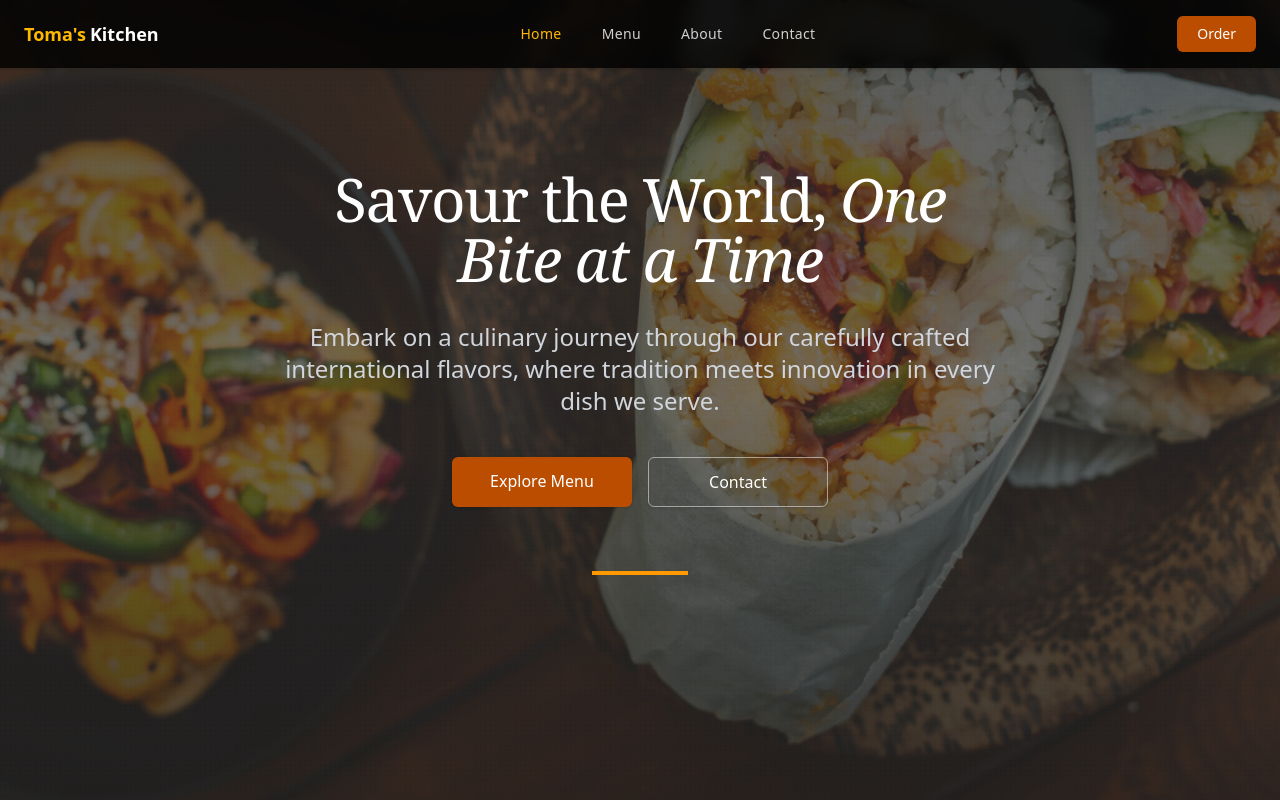
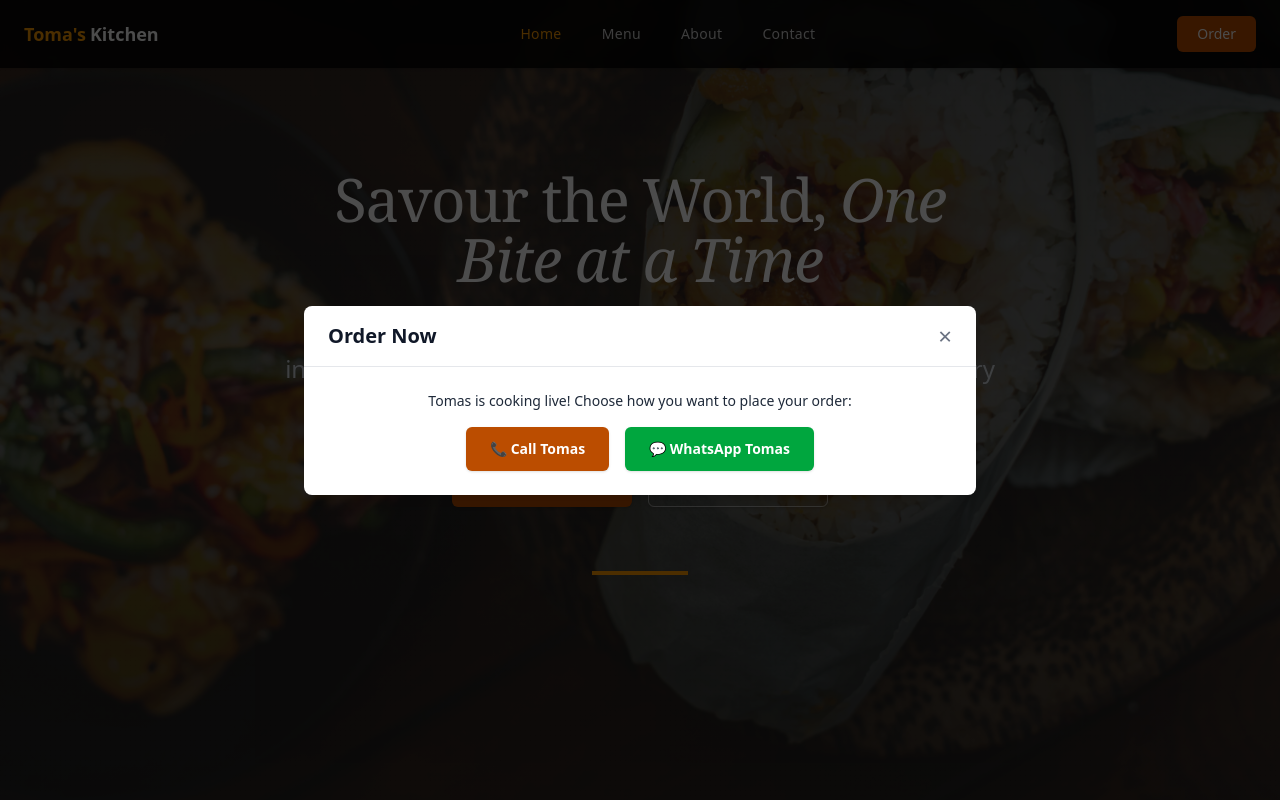
Before and after one commit to KonstantinasGucul/Tomas-Kitchen, a React (Vite) app: page / in a window 1280 px wide. Both pictures are taken after a click on the button "Order". Shown: the top 800 px of the page. Built offline with nearby package versions, Linux system fonts and the light colour scheme.

Commit message:
Add working Order modal in Navbar with Call and WhatsApp options

```diff
--- a/src/components/Navbar.jsx
+++ b/src/components/Navbar.jsx
@@ -3,7 +3,7 @@
 import { useState, useEffect } from 'react';
 import { Menu, X } from 'lucide-react';
 
-export default function Navbar() {
+export default function Navbar({ onOpenOrder }) {
   const [isMenuOpen, setIsMenuOpen] = useState(false);
   const [activeSection, setActiveSection] = useState('');
 
@@ -50,7 +50,7 @@ export default function Navbar() {
           className="flex items-center space-x-1"
           aria-label="Home"
         >
-          <span className="text-lg font-semibold text-amber-400 drop-shadow-md">
+          <span className="text-lg font-semibold text-amber-500 drop-shadow-md">
             Toma's
           </span>
           <span className="text-lg font-semibold text-white drop-shadow-md">
@@ -66,7 +66,7 @@ export default function Navbar() {
               href={`#${key}`}
               onClick={(e) => handleNavClick(e, key)}
               className={`${
-                activeSection === key ? 'text-amber-400' : 'text-white/80'
+                activeSection === key ? 'text-amber-500' : 'text-white/80'
               } hover:text-amber-700 transition-all duration-300 ease-in-out cursor-pointer capitalize`}
             >
               {key.charAt(0).toUpperCase() + key.slice(1)}
@@ -77,8 +77,9 @@ export default function Navbar() {
         {/* Desktop Order Button */}
         <div className="hidden md:flex">
           <button
+            onClick={onOpenOrder}
             aria-label="Order now"
-            className="px-5 py-2 text-sm font-medium bg-amber-700 hover:bg-amber-400 text-white rounded-md shadow transition-all duration-300 ease-in-out cursor-pointer"
+            className="px-5 py-2 text-sm font-medium bg-amber-700 hover:bg-amber-500 text-white rounded-md shadow transition-all duration-300 ease-in-out cursor-pointer"
           >
             Order
           </button>
@@ -117,8 +118,9 @@ export default function Navbar() {
           ))}
 
           <button
+            onClick={onOpenOrder}
             aria-label="Order now"
-            className="w-full mt-2 px-4 py-2 bg-amber-600 hover:bg-amber-700 text-white rounded-md shadow transition-all duration-300 ease-in-out cursor-pointer"
+            className="w-full mt-2 px-4 py-2 bg-amber-600 hover:bg-amber-400 text-white rounded-md shadow transition-all duration-300 ease-in-out cursor-pointer"
           >
             Order
           </button>
--- /dev/null
+++ b/src/components/OrderModalContent.jsx
@@ -0,0 +1,25 @@
+export default function OrderModalContent() {
+  return (
+    <div className="space-y-4 text-center">
+      <p className="text-gray-800">
+        Tomas is cooking live! Choose how you want to place your order:
+      </p>
+      <div className="flex flex-col sm:flex-row justify-center gap-4">
+        <a
+          href="tel:+447925622897"
+          className="px-6 py-3 bg-amber-700 hover:bg-amber-800 text-white rounded-md font-semibold shadow transition"
+        >
+          📞 Call Tomas
+        </a>
+        <a
+          href="https://wa.me/447925622897"
+          target="_blank"
+          rel="noopener noreferrer"
+          className="px-6 py-3 bg-green-600 hover:bg-green-700 text-white rounded-md font-semibold shadow transition"
+        >
+          💬 WhatsApp Tomas
+        </a>
+      </div>
+    </div>
+  );
+}
--- a/src/pages/Home.jsx
+++ b/src/pages/Home.jsx
@@ -7,14 +7,16 @@ import Footer from '../components/Footer';
 import Modal from '../components/Modal';
 import Privacy from '../components/Privacy';
 import Terms from '../components/Terms';
+import OrderModalContent from '../components/OrderModalContent';
 
 export default function Home() {
   const [showPrivacy, setShowPrivacy] = useState(false);
   const [showTerms, setShowTerms] = useState(false);
+  const [showOrderModal, setShowOrderModal] = useState(false);
 
   return (
     <div>
-      <Navbar />
+      <Navbar onOpenOrder={() => setShowOrderModal(true)} />
       <Hero />
       <Testimonials />
       <Menu />
@@ -31,6 +33,7 @@ export default function Home() {
       >
         <Privacy />
       </Modal>
+
       <Modal
         title="Terms of Service"
         isOpen={showTerms}
@@ -38,6 +41,14 @@ export default function Home() {
       >
         <Terms />
       </Modal>
+
+      <Modal
+        title="Order Now"
+        isOpen={showOrderModal}
+        onClose={() => setShowOrderModal(false)}
+      >
+        <OrderModalContent />
+      </Modal>
     </div>
   );
 }
```
